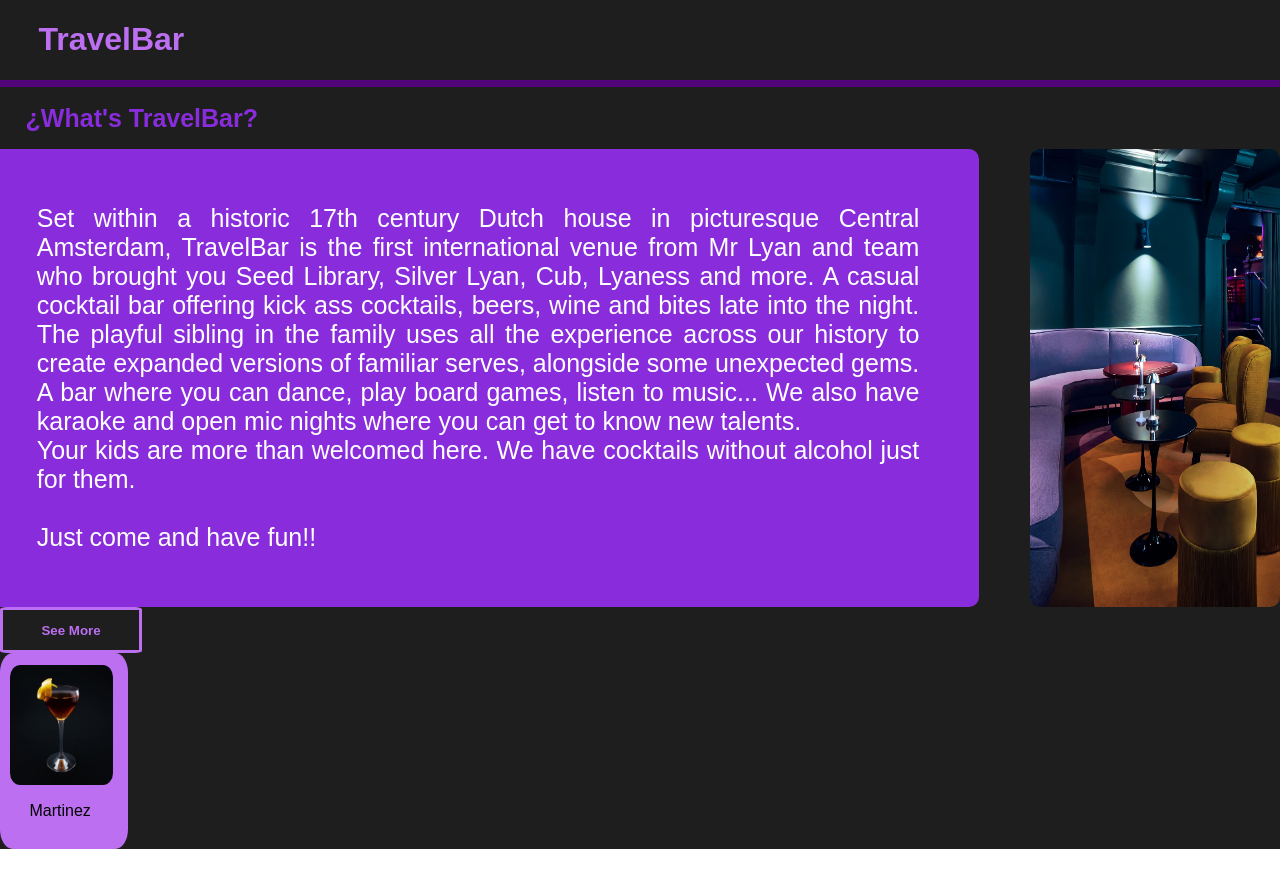
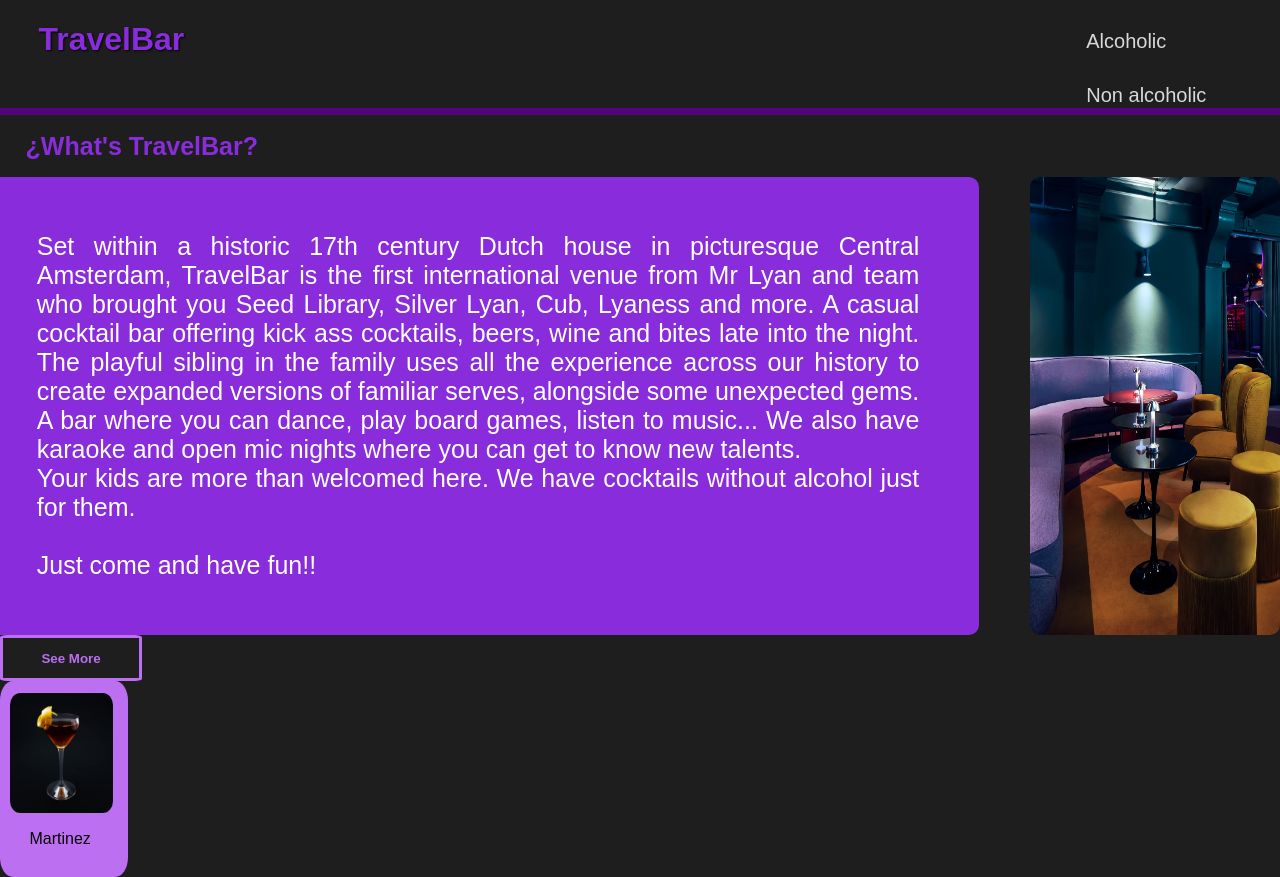
Before and after one commit to akane52/TravelBar, a React (Create React App) app: page / in a window 1280 px wide. Before the commit the page ends 849 px from the top, so only its background shows below. Built offline with nearby package versions, Linux system fonts and the light colour scheme; the HTML template or start-up script is replaced by a standard one.

Commit message:
botones añadidos

```diff
--- a/src/App.js
+++ b/src/App.js
@@ -9,7 +9,8 @@
 function App() {
   return (
     <Main className="App">
-      <NavBar title='TravelBar' />
+      <NavBar title='TravelBar'
+      />
       <TravelBarInformation
         picture={barPhoto}
       ></TravelBarInformation>
--- a/src/components/NavBar/index.jsx
+++ b/src/components/NavBar/index.jsx
@@ -1,10 +1,13 @@
-import { Header, Title } from './styles'
-
+import { Header, Title, Button, Buttons } from './styles'
 
 const NavBar = ({ title }) => {
     return (
       <Header>
         <Title>{title}</Title>
+        <Buttons>
+          <Button>Alcoholic</Button>
+          <Button>Non alcoholic</Button>
+        </Buttons>
       </Header>
     )
   }
--- a/src/components/NavBar/styles.js
+++ b/src/components/NavBar/styles.js
@@ -2,13 +2,29 @@
 
 export const Header = styled.header`
     background-color: #1E1E1E;
-    color: #BC6FF1;
+    color: #892CDC;
     border-bottom: 7px solid #52057B;
     position: relative;
     margin-bottom: 1%;
+    text-shadow: 1px 1px 2px black;
+    display: flex;
 `
 
 export const Title = styled.h1`
     display: inline-block;
     padding-left: 3%;
 `
+export const Button = styled.button`
+    color: #D9D9D9;
+    background: none;
+    border: none;
+    &:hover{
+        color: #892CDC;
+    }
+    padding-top: 15%;
+    font-size: 20px;
+    cursor:pointer;
+`
+export const Buttons = styled.div`
+    margin-left: 70%;
+`
```
